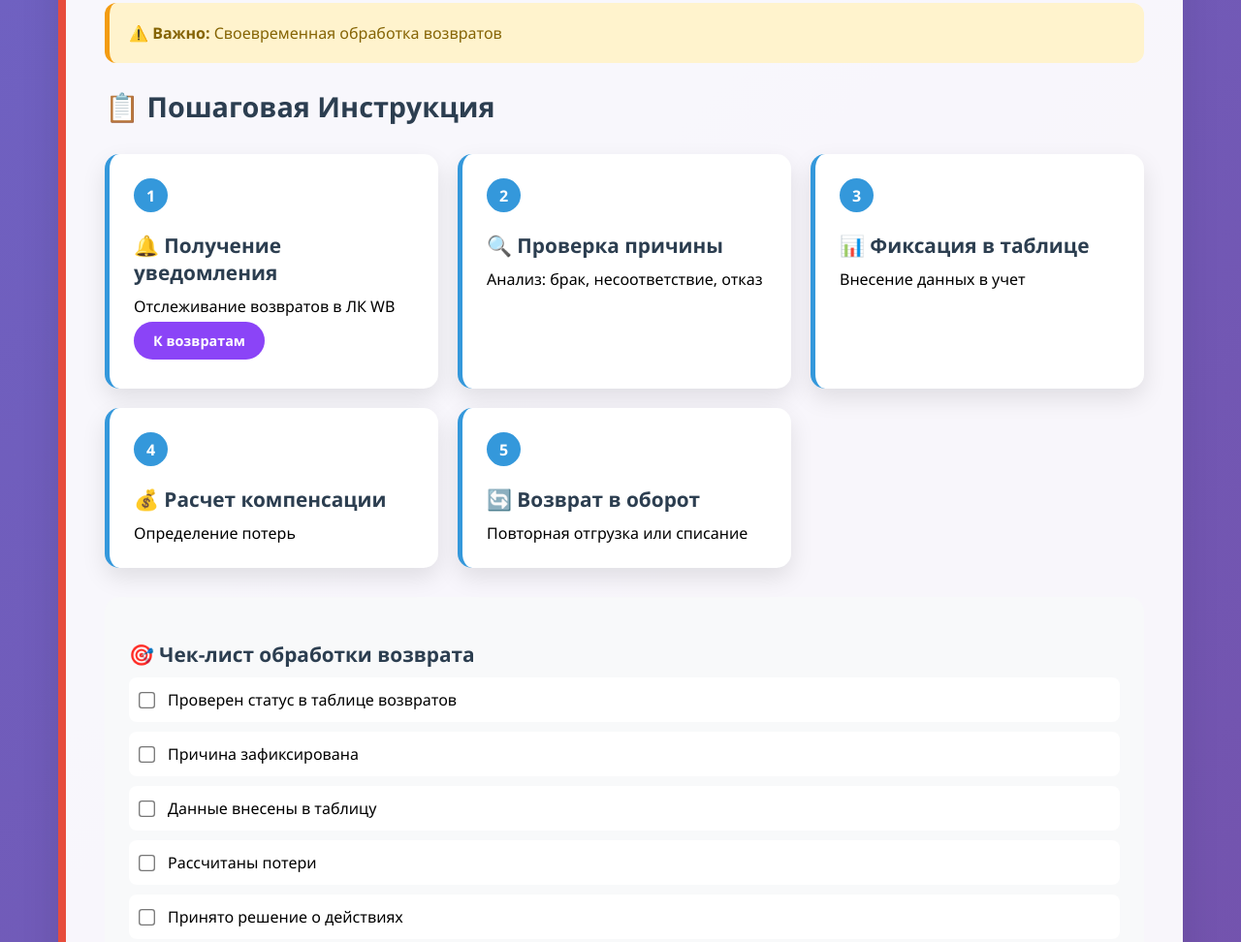
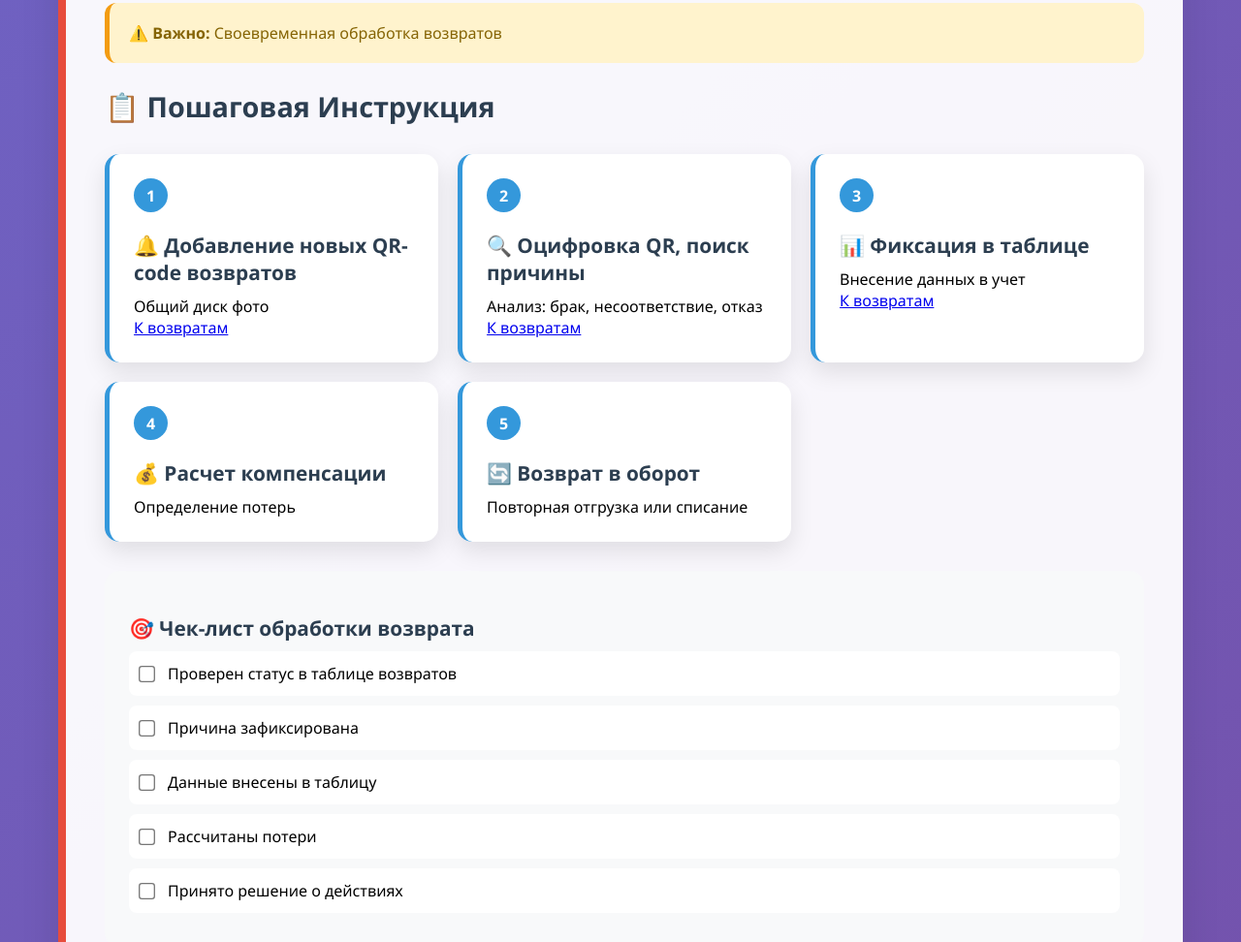
Before and after one commit to DomovoyAI/shipping-guide, a plain HTML site: page index.html in a window 1280 px wide. Shown: the part 4851-5823 px from the top of the page at 97% size. Drawn offline with Linux system fonts and the light colour scheme.

Commit message:
Update index.html

```diff
--- a/index.html
+++ b/index.html
@@ -1051,21 +1051,23 @@
             <div class="roadmap">
                 <div class="step">
                     <div class="step-number">1</div>
-                    <h3>🔔 Получение уведомления</h3>
-                    <p>Отслеживание возвратов в ЛК WB</p>
-                    <a href="https://seller.wildberries.ru/returns" class="link-btn wb" target="_blank">К возвратам</a>
+                    <h3>🔔 Добавление новых QR-code возвратов</h3>
+                    <p>Общий диск фото </p>
+                    <a href="https://drive.google.com/drive/u/1/folders/1KESX_HeRoxBDMJ53PBBDSrDBuM2n8bon"_blank">К возвратам</a>
                 </div>
 
                 <div class="step">
                     <div class="step-number">2</div>
-                    <h3>🔍 Проверка причины</h3>
+                    <h3>🔍 Оцифровка QR, поиск причины</h3>
                     <p>Анализ: брак, несоответствие, отказ</p>
+                    <a href="https://docs.google.com/spreadsheets/d/10bPFw_HOyxI-yoUmdBMxLLVJkjXij1P08OUHiiYeFnc/edit?gid=0#gid=0"_blank">К возвратам</a>
                 </div>
 
                 <div class="step">
                     <div class="step-number">3</div>
                     <h3>📊 Фиксация в таблице</h3>
                     <p>Внесение данных в учет</p>
+                    <a href="https://docs.google.com/spreadsheets/d/10bPFw_HOyxI-yoUmdBMxLLVJkjXij1P08OUHiiYeFnc/edit?gid=2012338072#gid=2012338072"_blank">К возвратам</a>
                 </div>
 
                 <div class="step">
@@ -1138,7 +1140,7 @@
                 <a href="https://docs.google.com/spreadsheets/d/1HNZs7EWPJb2oJvyvwhstQiWvWOd-RUmQQl0wyUEp1GE/edit?gid=1199785517#gid=1199785517" class="link-btn btn-analytics" target="_blank">
                     💰 Юнит-экономика
                 </a>
-                <a href="#" class="link-btn btn-analytics" target="_blank">
+                <a href="https://docs.google.com/spreadsheets/d/1qW0tuVVspyDIQqA3z6lMPUsPsFv_S0gvmksV6O5XWUU/edit?usp=drive_web&ouid=116319953242728751435" class="link-btn btn-analytics" target="_blank">
                     📈 ABC-анализ
                 </a>
             </div>
@@ -1180,7 +1182,7 @@
                 Версия 2.0 | Обновлено: Октябрь 2025
             </p>
             <p style="margin-top: 5px; color: #7f8c8d;">
-                Создано с синергией AI и человеческого опыта
+                Создано с синергией AI MONICA
             </p>
         </div>
     </div>
```
